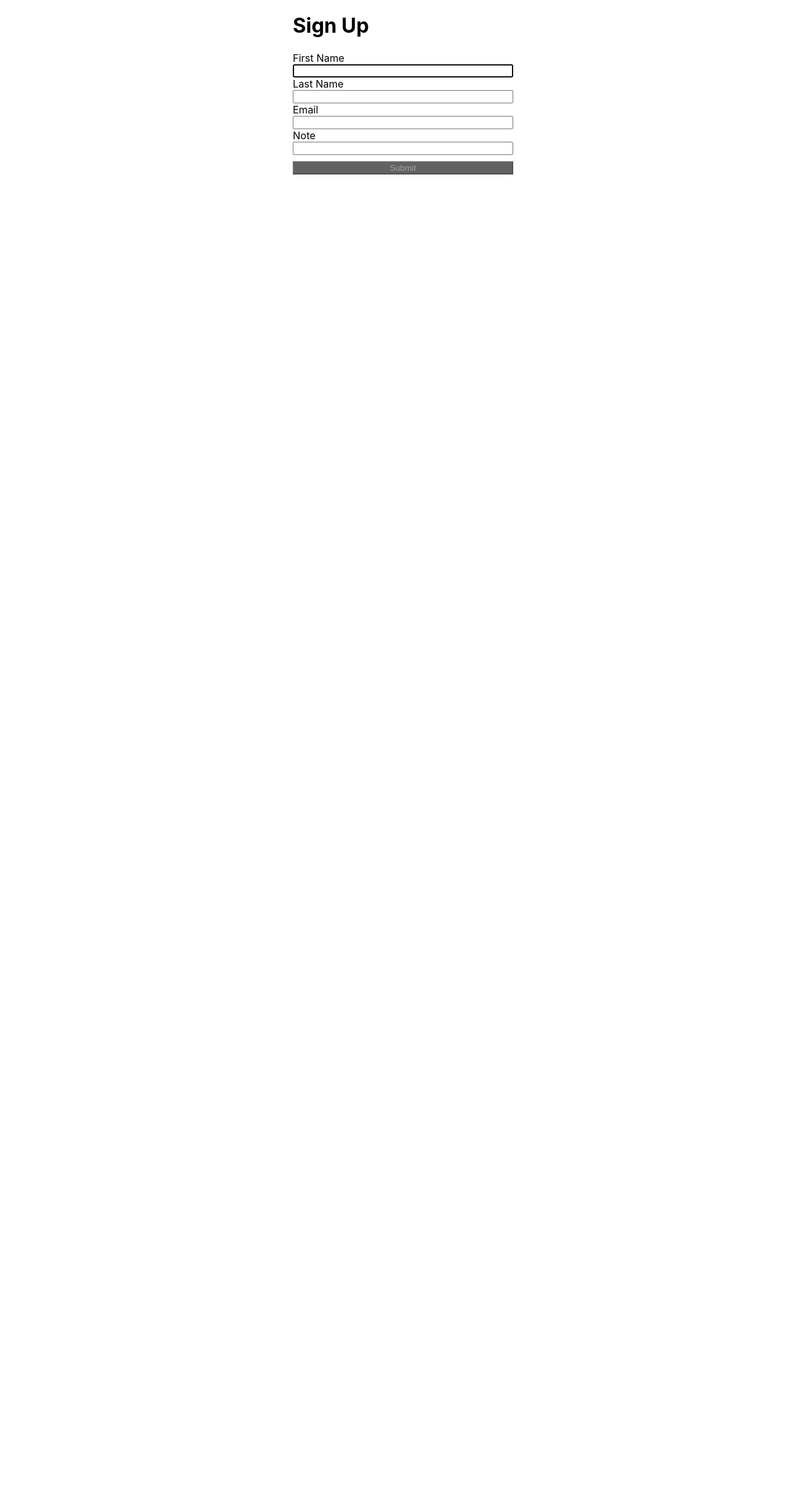
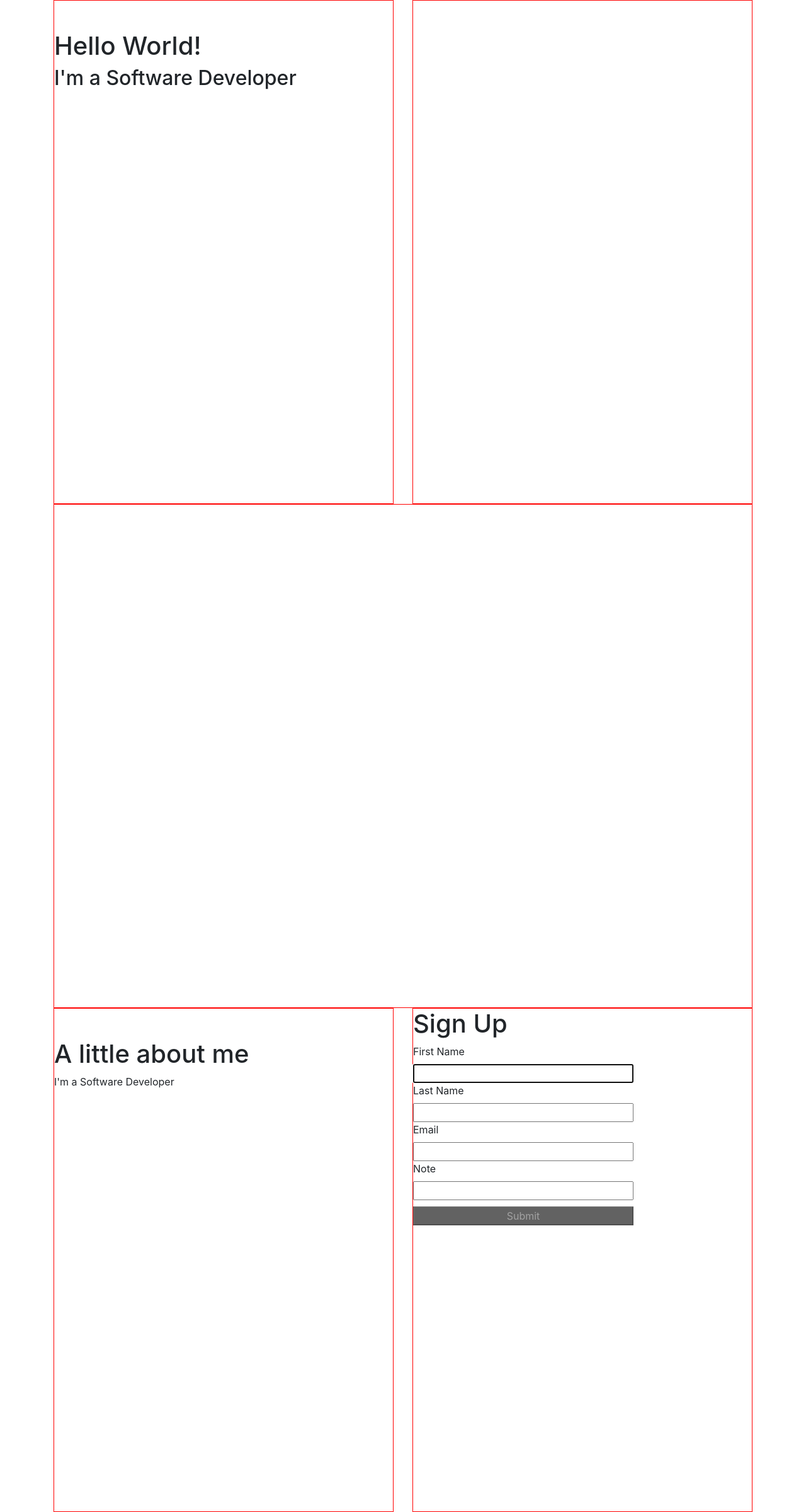
Before and after one commit to iamalx/react-portfolio, a React (Create React App) app: page / in a window 1280 px wide. Shown: the whole page at 63% size. Before the commit the page ends 800 px from the top, so only its background shows below. Built offline with nearby package versions, Linux system fonts and the light colour scheme.

Commit message:
flex box => content

```diff
--- a/package.json
+++ b/package.json
@@ -7,8 +7,10 @@
     "@testing-library/jest-dom": "^5.12.0",
     "@testing-library/react": "^11.2.6",
     "@testing-library/user-event": "^12.8.3",
+    "bootstrap": "^4.6.0",
     "formik": "^2.2.6",
     "react": "^17.0.2",
+    "react-bootstrap": "^1.6.0",
     "react-dom": "^17.0.2",
     "react-hook-form": "^7.3.4",
     "react-scripts": "4.0.3",
--- a/src/App.css
+++ b/src/App.css
@@ -1,12 +1,20 @@
 .App {
   display: flex;
-  flex-direction: row;
+  flex-direction: column;
   justify-content: center;
 }
 
 .App-header {
   font-size: calc(10px + 2vmin);
   color: rgb(0, 0, 0);
+}
+
+.viewport-hg {
+  height: 100vh;
+}
+
+.hhhhhh{
+  border: 1px solid green;
 }
 
 .form-container {
--- a/src/App.js
+++ b/src/App.js
@@ -1,6 +1,19 @@
 import './App.css';
-import AddUserForm from './components/form';
-import React, { useState } from 'react';
+import 'bootstrap/dist/css/bootstrap.min.css';
+import { useState } from 'react';
+
+import AboutMe from './components/about-me';
+import Contact from './components/contact';
+import Intro from './components/intro';
+import Stack from './components/stack';
+import Portfolio from './components/portfolio';
+
+import Container from 'react-bootstrap/Container';
+import Row from 'react-bootstrap/Row';
+import Col from 'react-bootstrap/Col';
+
+
+
 
 const App = () => {
 
@@ -8,8 +21,30 @@ const App = () => {
 
 
     return (
-        <div className='App' >
-            <AddUserForm />
+        <div className=''>
+            <Container>
+                <Row>
+                    <Col>
+                        <Intro />
+                    </Col>
+                    <Col>
+                        <Stack />
+                    </Col>
+                </Row>
+                <Row>
+                    <Col>
+                        <Portfolio />
+                    </Col>
+                </Row>
+                <Row>
+                    <Col>
+                        <AboutMe />
+                    </Col>
+                    <Col>
+                        <Contact />
+                    </Col>
+                </Row>
+            </Container>
 
         </div>
     );
--- /dev/null
+++ b/src/components/about-me.js
@@ -0,0 +1,16 @@
+import '../App.css';
+import { useState } from 'react';
+
+const AboutMe = () => {
+
+    const [ userList, setUserList ] = useState([])
+
+    return (
+        <div className='error-bar viewport-hg' >
+           <h1 className='mt-5 '>A little about me</h1>
+           <p>I'm a Software Developer</p>
+        </div>
+    );
+}
+
+export default AboutMe;
--- /dev/null
+++ b/src/components/contact.js
@@ -0,0 +1,18 @@
+import '../App.css';
+import { useState } from 'react';
+
+import ContactForm from '../components/form';
+
+console.log(ContactForm)
+const Contact = () => {
+
+    const [ userList, setUserList ] = useState([])
+
+    return (
+        <div className='error-bar viewport-hg'>
+            <ContactForm />
+        </div>
+    );
+}
+
+export default Contact;
--- a/src/components/input-field.js
+++ b/src/components/input-field.js
@@ -7,7 +7,7 @@ const TextField = forwardRef(({ label, ...props }, ref ) => {
     const [ field, meta ] = useField(props)
 
     return (
-        <div className='form-container '>
+        <div className='form-container' >
             <label htmlFor={field.name} >{label}</label>
             <input className={`${meta.touched && meta.error && 'error-bar'}`}
                 ref={ref}
--- /dev/null
+++ b/src/components/intro.js
@@ -0,0 +1,17 @@
+import '../App.css';
+import { useState } from 'react';
+
+const Intro = () => {
+
+    const [ userList, setUserList ] = useState([])
+
+
+    return (
+        <div className='error-bar viewport-hg' >
+           <h1 className='mt-5 '>Hello World!</h1>
+           <h2>I'm a Software Developer</h2>
+        </div>
+    );
+}
+
+export default Intro;
--- /dev/null
+++ b/src/components/portfolio.js
@@ -0,0 +1,16 @@
+import '../App.css';
+import { useState } from 'react';
+
+const Portfolio = () => {
+
+    const [ userList, setUserList ] = useState([])
+
+
+    return (
+        <div className='error-bar viewport-hg' >
+
+        </div>
+    );
+}
+
+export default Portfolio;
--- /dev/null
+++ b/src/components/stack.js
@@ -0,0 +1,16 @@
+import '../App.css';
+import { useState } from 'react';
+
+const Stack = () => {
+
+    const [ userList, setUserList ] = useState([])
+
+
+    return (
+        <div className='error-bar viewport-hg' >
+
+        </div>
+    );
+}
+
+export default Stack;
```
Also changed, not shown: src/components/form.js (+6 -6 lines), 1 other file (tests, documents, lock files or other folders).
